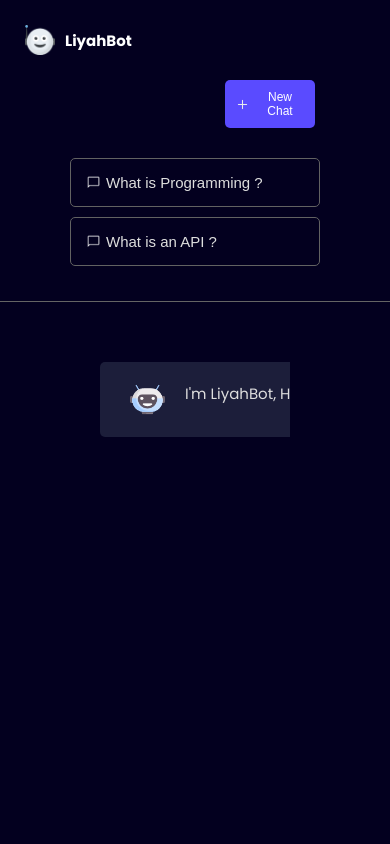
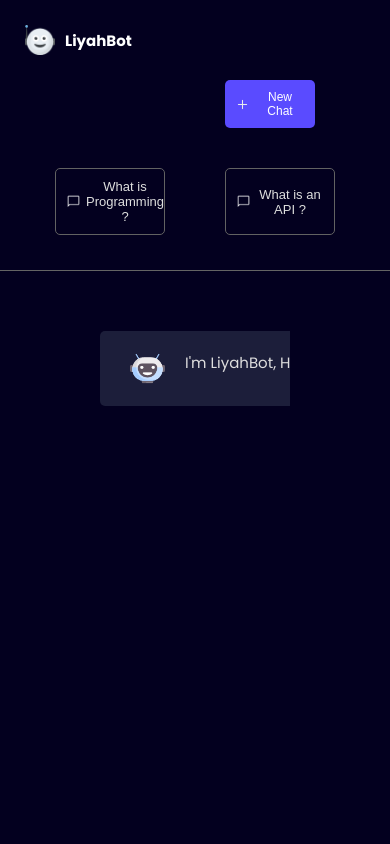
Before and after one commit to Babyliy/chatgpt-clone, a React (Vite) app: page / in a window 390 px wide. Shown: the top 844 px of the page. Built offline with nearby package versions, Linux system fonts and the light colour scheme; no server answers.

Commit message:
Update App.css

```diff
--- a/src/App.css
+++ b/src/App.css
@@ -183,7 +183,7 @@ body {
   font-size: 1.2rem;
   margin-left: 20rem;
   padding: 1rem;
-  margin-top: 1.2rem;
+  margin-top: 0.2rem;
 }
 .addBtn {
   height: 1.5rem;
@@ -192,4 +192,13 @@ body {
 .sideBar{
   border: none;
 }
+.upperSidebottom{
+  display: flex;
+  flex-direction: row;
 }
+.query{
+  width: 11rem;
+  font-size: 1.3rem;
+  padding: 1rem;
+}
+}
```
